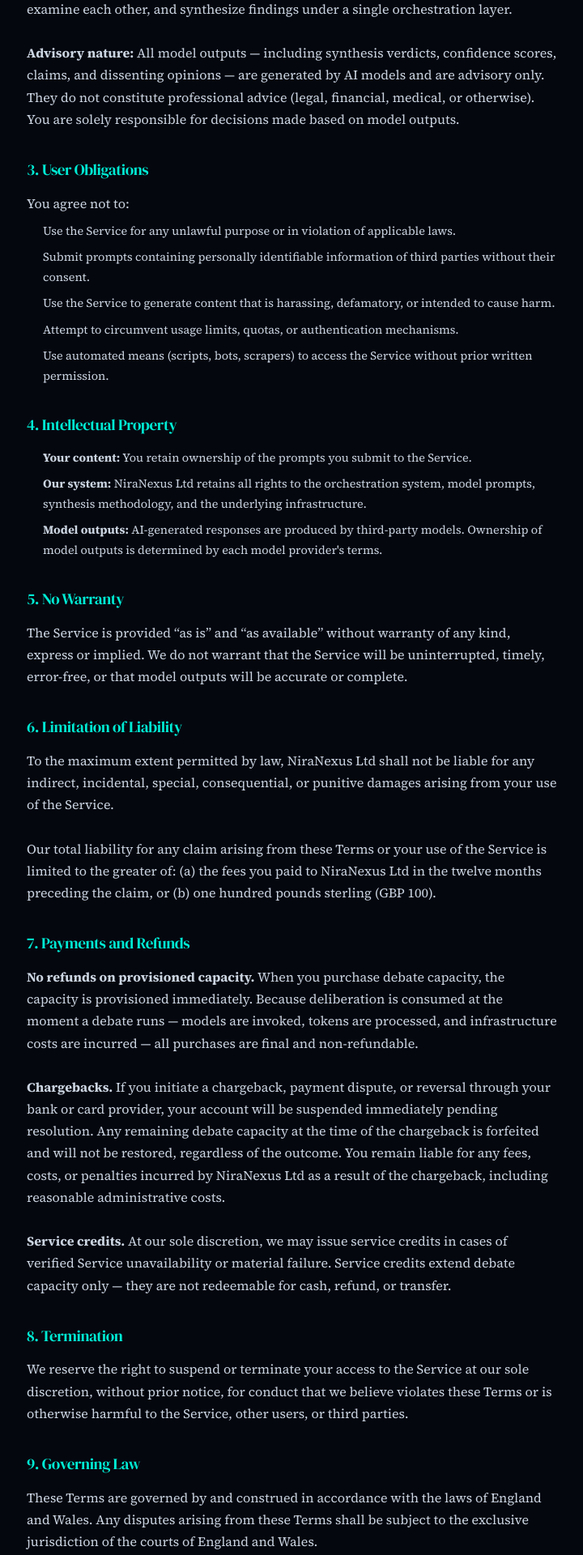
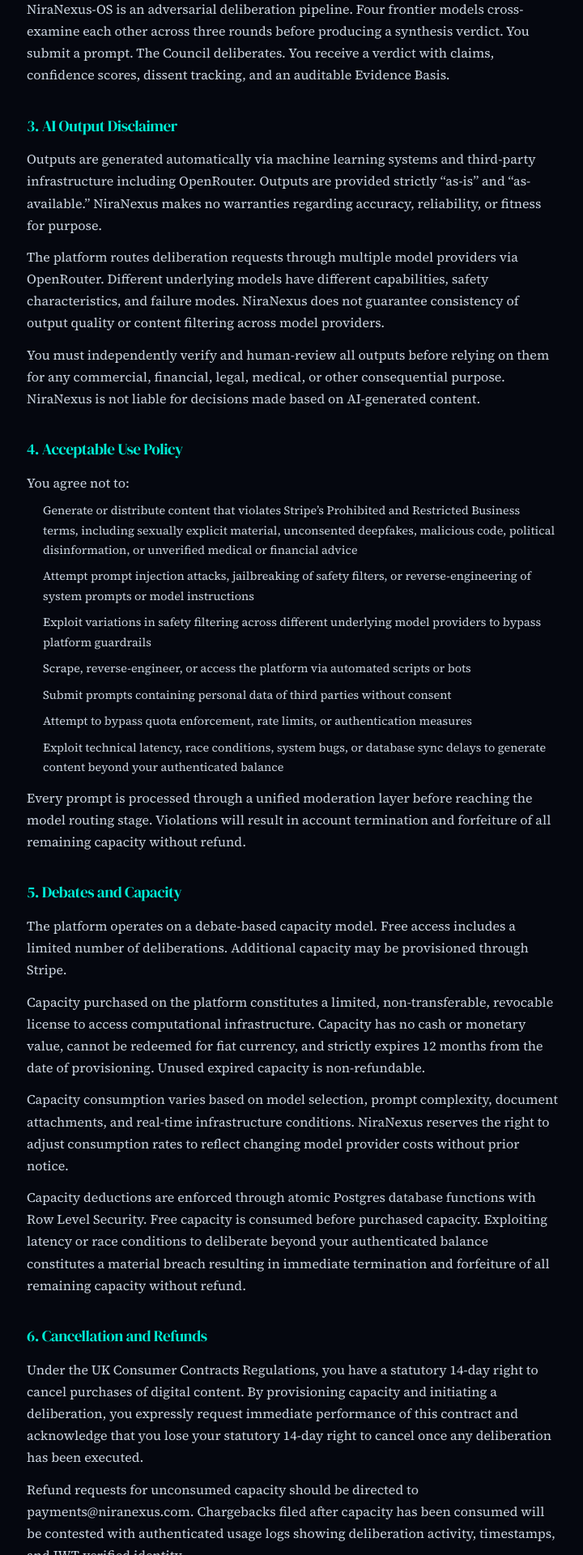
Before and after one commit to NiraNexus/niranexus-hero, a Next.js app: page /terms in a window 1280 px wide. Shown: the part 500-2420 px from the top of the page at 81% size, without its empty margins (279-999 px from the left). Built offline with nearby package versions, Linux system fonts and the light colour scheme.

Commit message:
legal: rewrite Privacy Policy + Terms of Service (UK GDPR, OpenRouter, Stripe compliance) + footer sync

```diff
--- a/src/app/privacy/page.tsx
+++ b/src/app/privacy/page.tsx
@@ -1,5 +1,4 @@
 import type { Metadata } from 'next';
-import { ScrollToTop } from '@/components/ScrollToTop';
 
 export const metadata: Metadata = {
   title: 'Privacy Policy — NiraNexus',
@@ -8,73 +7,98 @@ export const metadata: Metadata = {
 
 export default function PrivacyPage() {
   return (
-    <main style={{ backgroundColor: '#05070f', color: '#cbd5e1', minHeight: '100vh', fontFamily: 'var(--font-body)', padding: '4rem 2rem', maxWidth: 720, margin: '0 auto', lineHeight: 1.7 }}>
+    <main style={{ backgroundColor: '#05070f', color: '#cbd5e1', minHeight: '100vh', fontFamily: 'var(--font-body)', padding: '4rem 2rem 6rem', maxWidth: 720, margin: '0 auto', lineHeight: 1.7 }}>
       <p style={{ fontFamily: 'var(--font-mono)', fontSize: '0.7rem', marginBottom: '2rem' }}>
         <a href="/" style={{ color: '#00ebd4', textDecoration: 'none' }} className="hover:underline">&larr; NiraNexus home</a>
       </p>
       <h1 style={{ fontFamily: 'var(--font-display)', fontSize: '2rem', color: '#ffffff', marginBottom: '0.5rem' }}>Privacy Policy</h1>
-      <p style={{ color: '#94a3b8', fontSize: '0.85rem', marginBottom: '2.5rem' }}>Last updated: 1 July 2026</p>
+      <p style={{ color: '#94a3b8', fontSize: '0.85rem', marginBottom: '2.5rem' }}>Last updated: 15 July 2026</p>
 
-      <Section heading="1. Who We Are">
-        NiraNexus Ltd is a company registered in England and Wales. We operate the Model Council — a multi-model AI deliberation infrastructure service — at model-council.niranexus.com.
-      </Section>
-      <Section heading="Contact">
-        For privacy matters, contact: legal@niranexus.com.
+      <Section heading="1. Data Controller">
+        NiraNexus Ltd acts as the Data Controller for your personal data. We operate the NiraNexus-OS infrastructure — including the Model Council adversarial deliberation engine, the NiraNexus Log, Telegram integration, and associated components — at niranexus.com and its subdomains.
       </Section>
 
       <Section heading="2. Data We Collect">
         <List items={[
-          '<strong>Authentication data:</strong> Your email address, provided when you sign in via Google OAuth or email magic link.',
-          '<strong>OAuth profile data:</strong> If you sign in with Google, we receive your name, email address, and profile avatar from Google.',
-          '<strong>Debate data:</strong> The prompts you submit, the model responses generated, and the synthesis verdicts produced by the Model Council.',
-          '<strong>Session data:</strong> A session cookie is set by Supabase Auth to maintain your authenticated state.',
+          '<strong>Sign-in:</strong> When you authenticate via Google OAuth, we receive your email address and name from Google.',
+          '<strong>Deliberations:</strong> When you submit a prompt for deliberation, we store the prompt, the model responses, and the synthesis verdict to support the Records panel and public evidence layer.',
+          '<strong>Documents:</strong> When you upload a PDF for deliberation, we extract the text content in-memory and store it alongside your deliberation record in Supabase Storage. The original binary file is deleted after processing.',
+          '<strong>Telegram:</strong> When you link a Telegram account, we store your Telegram chat identifier.',
+          '<strong>Payments:</strong> Stripe processes all payments. We never receive or store your card number or payment details.',
         ]} />
       </Section>
 
       <Section heading="3. How We Use Your Data">
         <List items={[
-          '<strong>Authentication:</strong> Your email and OAuth data are used solely to authenticate you and maintain your session.',
-          '<strong>Service operation:</strong> Debate prompts and responses are stored to provide the deliberation service and display your history.',
-          '<strong>No training:</strong> Your prompts and debate data are never used to train AI models.',
-          '<strong>No sale:</strong> We do not sell, rent, or share your data with third parties for marketing or any other purpose.',
+          '<strong>Authentication:</strong> Your email verifies your identity and enforces quota limits on API requests.',
+          '<strong>Deliberation history:</strong> Your deliberation records enable past deliberation recall in the Records panel and generate shareable public evidence URLs.',
+          '<strong>Infrastructure security:</strong> Minimal analytics are processed to detect abuse and maintain infrastructure stability.',
+          'We do not sell, share, or monetize your data with any third party beyond the infrastructure subprocessors listed in Section 4.',
         ]} />
       </Section>
 
-      <Section heading="4. Data Processors">
-        We use the following third-party services to operate the Model Council:
+      <Section heading="4. Infrastructure Subprocessors">
+        These processors are required to operate the NiraNexus-OS pipeline:
         <List items={[
-          '<strong>Supabase:</strong> Database and authentication provider. Your data is stored in Supabase\'s EU-hosted infrastructure.',
-          '<strong>OpenRouter:</strong> Model inference provider. Your prompts are transmitted to frontier AI models via OpenRouter\'s API for the duration of each debate round.',
-          '<strong>Google:</strong> OAuth identity provider. If you sign in with Google, Google processes your authentication request under their own privacy policy.',
+          '<strong>Supabase, Inc.</strong> — database, authentication, and Row Level Security',
+          '<strong>Vercel, Inc.</strong> — hosting and edge function execution',
+          '<strong>Stripe Payments Europe Ltd</strong> — payment processing',
+          '<strong>OpenRouter (Miras Cloud LLC)</strong> — AI model API routing. Prompts submitted through the deliberation pipeline pass through OpenRouter to downstream model providers, selected dynamically based on availability and routing logic.',
+          '<strong>Google LLC</strong> — OAuth 2.0 identity verification',
+          '<strong>Telegram Messenger Inc.</strong> — bot integration (optional, user-initiated)',
+        ]} />
+        <p style={{ marginTop: '1rem' }}>
+          Your prompts and generated outputs are processed via enterprise developer API pathways, including OpenRouter&rsquo;s zero-retention routes. We do not use your proprietary inputs or outputs to train, tune, or optimize internal models or third-party foundational models without your explicit, opt-in consent.
+        </p>
+        <p style={{ marginTop: '0.5rem' }}>
+          Each processor has entered into a Data Processing Agreement with NiraNexus Ltd. International data transfers are secured under Standard Contractual Clauses.
+        </p>
+      </Section>
+
+      <Section heading="5. Cookies">
+        NiraNexus-OS uses minimal cookies. Google OAuth sets session cookies for authentication. Vercel Analytics sets a privacy-focused analytics cookie that does not track individuals across sites. We do not use advertising, tracking, or third-party marketing cookies.
+      </Section>
+
+      <Section heading="6. Public Deliberation Records">
+        Every deliberation produces a shareable public URL at model-council.niranexus.com/debate/[id]. By submitting a prompt, you acknowledge that the resulting deliberation record — including your prompt, model responses, and synthesis verdict — may be made publicly accessible through this evidence layer. The record does not display your email, name, or personal identifiers.
+      </Section>
+
+      <Section heading="7. Data Retention and Deletion">
+        Deliberation records are retained to support the public evidence layer and historical audit capability. You may request deletion of your account and associated data by emailing privacy@niranexus.com. Deletion cascades through Supabase to remove your profile, JWT metadata, prompt history, and deliberation records. Responses from AI models that form part of a shared public deliberation record may persist in anonymized form.
+      </Section>
+
+      <Section heading="8. Data Breach Notification">
+        In the event of a personal data breach, we will notify the UK Information Commissioner&rsquo;s Office within 72 hours of becoming aware of the breach. Affected users will be notified without undue delay if the breach is likely to result in high risk to their rights and freedoms.
+      </Section>
+
+      <Section heading="9. Your Rights Under UK GDPR">
+        You have the right to access, rectify, erase, restrict processing, and port your personal data. You have the right to object to processing based on legitimate interests. To exercise any of these rights, contact privacy@niranexus.com. We respond within 30 days. You may also lodge a complaint with the UK Information Commissioner&rsquo;s Office.
+      </Section>
+
+      <Section heading="10. Lawful Basis for Processing">
+        <List items={[
+          '<strong>Authenticated participants:</strong> contractual necessity — your email is required to provide the deliberation service and enforce quota limits.',
+          '<strong>Visitors:</strong> legitimate interest — minimal analytics are processed for infrastructure security and abuse detection.',
         ]} />
       </Section>
 
-      <Section heading="5. Cookies">
-        The Model Council uses exactly one cookie: a session cookie set by Supabase Auth. This cookie is strictly necessary for authentication — without it, you cannot remain signed in.
-        <br /><br />
-        We do not use analytics cookies, tracking cookies, or any third-party cookies. The session cookie expires when you close your browser.
+      <Section heading="11. Age Restriction">
+        NiraNexus-OS is not intended for individuals under the age of 18. We do not knowingly collect personal data from anyone under 18. If you believe a minor has provided us with personal data, contact privacy@niranexus.com and we will delete it immediately.
       </Section>
 
-      <Section heading="6. Your Rights">
-        Under UK GDPR, you have the right to:
-        <List items={[
-          '<strong>Access:</strong> Request a copy of the personal data we hold about you.',
-          '<strong>Rectification:</strong> Correct any inaccurate or incomplete data.',
-          '<strong>Erasure:</strong> Request deletion of your account and all associated data.',
-          '<strong>Portability:</strong> Receive your data in a structured, machine-readable format.',
-        ]} />
-        To exercise any of these rights, email legal@niranexus.com. We respond within 30 days.
+      <Section heading="12. Security">
+        Row Level Security is enforced on every Supabase table. All database queries are scoped to the authenticated participant. JWT tokens are verified on every API request. Transport-layer encryption is applied throughout the infrastructure. Prompt content is stored in a hardened backend, not logged to third-party analytics.
       </Section>
 
-      <Section heading="7. Data Retention">
-        Your debate history, prompts, and model responses are retained for as long as your account exists. When you delete your account, all associated data is permanently deleted from our systems. Session cookies expire when you close your browser.
+      <Section heading="13. Changes to This Policy">
+        We may update this Privacy Policy from time to time. Material changes will be communicated via email to registered participants and reflected in the &ldquo;Last updated&rdquo; date on this page.
       </Section>
 
-      <Section heading="8. Changes to This Policy">
-        If this policy changes, the updated version is posted to this page with a new effective date. We do not send email notifications for policy updates.
+      <Section heading="Contact">
+        privacy@niranexus.com<br />
+        support@niranexus.com
+        <p style={{ marginTop: '1rem', color: '#64748b', fontSize: '0.8rem' }}>NiraNexus Ltd — Registered in England and Wales</p>
       </Section>
-
-      <ScrollToTop />
     </main>
   );
 }
--- a/src/app/terms/page.tsx
+++ b/src/app/terms/page.tsx
@@ -1,76 +1,114 @@
 import type { Metadata } from 'next';
-import { ScrollToTop } from '@/components/ScrollToTop';
 
 export const metadata: Metadata = {
   title: 'Terms of Service — NiraNexus',
-  description: 'Terms governing use of NiraNexus deliberative AI infrastructure services.',
+  description: 'Terms governing the use of NiraNexus-OS infrastructure, including the Model Council adversarial deliberation engine.',
 };
 
 export default function TermsPage() {
   return (
-    <main style={{ backgroundColor: '#05070f', color: '#cbd5e1', minHeight: '100vh', fontFamily: 'var(--font-body)', padding: '4rem 2rem', maxWidth: 720, margin: '0 auto', lineHeight: 1.7 }}>
+    <main style={{ backgroundColor: '#05070f', color: '#cbd5e1', minHeight: '100vh', fontFamily: 'var(--font-body)', padding: '4rem 2rem 6rem', maxWidth: 720, margin: '0 auto', lineHeight: 1.7 }}>
       <p style={{ fontFamily: 'var(--font-mono)', fontSize: '0.7rem', marginBottom: '2rem' }}>
         <a href="/" style={{ color: '#00ebd4', textDecoration: 'none' }} className="hover:underline">&larr; NiraNexus home</a>
       </p>
       <h1 style={{ fontFamily: 'var(--font-display)', fontSize: '2rem', color: '#ffffff', marginBottom: '0.5rem' }}>Terms of Service</h1>
-      <p style={{ color: '#94a3b8', fontSize: '0.85rem', marginBottom: '2.5rem' }}>Effective date: 1 July 2026</p>
+      <p style={{ color: '#94a3b8', fontSize: '0.85rem', marginBottom: '2.5rem' }}>Last updated: 15 July 2026</p>
 
-      <Section heading="1. Acceptance of Terms">
-        By accessing or using NiraNexus services, including the Model Council at model-council.niranexus.com, you agree to be bound by these Terms of Service. If you do not agree, do not use the Service.
+      <Section heading="1. Agreement">
+        These terms govern your use of the NiraNexus-OS infrastructure operated by NiraNexus Ltd (&ldquo;NiraNexus,&rdquo; &ldquo;we,&rdquo; &ldquo;us&rdquo;), a company registered in England and Wales. By accessing or using NiraNexus-OS — including the Model Council adversarial deliberation engine, the NiraNexus Log, Telegram bot integration, and all associated components — you agree to these terms.
       </Section>
 
-      <Section heading="2. Service Description">
-        NiraNexus provides deliberative AI infrastructure. The Model Council is a multi-model deliberation engine where frontier language models debate propositions, cross-examine each other, and synthesize findings under a single orchestration layer.
-        <br /><br />
-        <strong>Advisory nature:</strong> All model outputs — including synthesis verdicts, confidence scores, claims, and dissenting opinions — are generated by AI models and are advisory only. They do not constitute professional advice (legal, financial, medical, or otherwise). You are solely responsible for decisions made based on model outputs.
+      <Section heading="2. The Deliberation Pipeline">
+        NiraNexus-OS is an adversarial deliberation pipeline. Four frontier models cross-examine each other across three rounds before producing a synthesis verdict. You submit a prompt. The Council deliberates. You receive a verdict with claims, confidence scores, dissent tracking, and an auditable Evidence Basis.
       </Section>
 
-      <Section heading="3. User Obligations">
+      <Section heading="3. AI Output Disclaimer">
+        <p>
+          Outputs are generated automatically via machine learning systems and third-party infrastructure including OpenRouter. Outputs are provided strictly &ldquo;as-is&rdquo; and &ldquo;as-available.&rdquo; NiraNexus makes no warranties regarding accuracy, reliability, or fitness for purpose.
+        </p>
+        <p style={{ marginTop: '0.75rem' }}>
+          The platform routes deliberation requests through multiple model providers via OpenRouter. Different underlying models have different capabilities, safety characteristics, and failure modes. NiraNexus does not guarantee consistency of output quality or content filtering across model providers.
+        </p>
+        <p style={{ marginTop: '0.75rem' }}>
+          You must independently verify and human-review all outputs before relying on them for any commercial, financial, legal, medical, or other consequential purpose. NiraNexus is not liable for decisions made based on AI-generated content.
+        </p>
+      </Section>
+
+      <Section heading="4. Acceptable Use Policy">
         You agree not to:
         <List items={[
-          'Use the Service for any unlawful purpose or in violation of applicable laws.',
-          'Submit prompts containing personally identifiable information of third parties without their consent.',
-          'Use the Service to generate content that is harassing, defamatory, or intended to cause harm.',
-          'Attempt to circumvent usage limits, quotas, or authentication mechanisms.',
-          'Use automated means (scripts, bots, scrapers) to access the Service without prior written permission.',
+          'Generate or distribute content that violates Stripe&rsquo;s Prohibited and Restricted Business terms, including sexually explicit material, unconsented deepfakes, malicious code, political disinformation, or unverified medical or financial advice',
+          'Attempt prompt injection attacks, jailbreaking of safety filters, or reverse-engineering of system prompts or model instructions',
+          'Exploit variations in safety filtering across different underlying model providers to bypass platform guardrails',
+          'Scrape, reverse-engineer, or access the platform via automated scripts or bots',
+          'Submit prompts containing personal data of third parties without consent',
+          'Attempt to bypass quota enforcement, rate limits, or authentication measures',
+          'Exploit technical latency, race conditions, system bugs, or database sync delays to generate content beyond your authenticated balance',
         ]} />
+        <p style={{ marginTop: '0.75rem' }}>
+          Every prompt is processed through a unified moderation layer before reaching the model routing stage. Violations will result in account termination and forfeiture of all remaining capacity without refund.
+        </p>
       </Section>
 
-      <Section heading="4. Intellectual Property">
-        <List items={[
-          '<strong>Your content:</strong> You retain ownership of the prompts you submit to the Service.',
-          '<strong>Our system:</strong> NiraNexus Ltd retains all rights to the orchestration system, model prompts, synthesis methodology, and the underlying infrastructure.',
-          '<strong>Model outputs:</strong> AI-generated responses are produced by third-party models. Ownership of model outputs is determined by each model provider\'s terms.',
-        ]} />
+      <Section heading="5. Debates and Capacity">
+        <p>
+          The platform operates on a debate-based capacity model. Free access includes a limited number of deliberations. Additional capacity may be provisioned through Stripe.
+        </p>
+        <p style={{ marginTop: '0.75rem' }}>
+          Capacity purchased on the platform constitutes a limited, non-transferable, revocable license to access computational infrastructure. Capacity has no cash or monetary value, cannot be redeemed for fiat currency, and strictly expires 12 months from the date of provisioning. Unused expired capacity is non-refundable.
+        </p>
+        <p style={{ marginTop: '0.75rem' }}>
+          Capacity consumption varies based on model selection, prompt complexity, document attachments, and real-time infrastructure conditions. NiraNexus reserves the right to adjust consumption rates to reflect changing model provider costs without prior notice.
+        </p>
+        <p style={{ marginTop: '0.75rem' }}>
+          Capacity deductions are enforced through atomic Postgres database functions with Row Level Security. Free capacity is consumed before purchased capacity. Exploiting latency or race conditions to deliberate beyond your authenticated balance constitutes a material breach resulting in immediate termination and forfeiture of all remaining capacity without refund.
+        </p>
       </Section>
 
-      <Section heading="5. No Warranty">
-        The Service is provided &ldquo;as is&rdquo; and &ldquo;as available&rdquo; without warranty of any kind, express or implied. We do not warrant that the Service will be uninterrupted, timely, error-free, or that model outputs will be accurate or complete.
+      <Section heading="6. Cancellation and Refunds">
+        <p>
+          Under the UK Consumer Contracts Regulations, you have a statutory 14-day right to cancel purchases of digital content. By provisioning capacity and initiating a deliberation, you expressly request immediate performance of this contract and acknowledge that you lose your statutory 14-day right to cancel once any deliberation has been executed.
+        </p>
+        <p style={{ marginTop: '0.75rem' }}>
+          Refund requests for unconsumed capacity should be directed to payments@niranexus.com. Chargebacks filed after capacity has been consumed will be contested with authenticated usage logs showing deliberation activity, timestamps, and JWT-verified identity.
+        </p>
       </Section>
 
-      <Section heading="6. Limitation of Liability">
-        To the maximum extent permitted by law, NiraNexus Ltd shall not be liable for any indirect, incidental, special, consequential, or punitive damages arising from your use of the Service.
-        <br /><br />
-        Our total liability for any claim arising from these Terms or your use of the Service is limited to the greater of: (a) the fees you paid to NiraNexus Ltd in the twelve months preceding the claim, or (b) one hundred pounds sterling (GBP 100).
+      <Section heading="7. Intellectual Property">
+        You retain ownership of the prompts you submit. You retain ownership of the synthesis verdicts generated from your prompts, subject to the AI output disclaimer above. NiraNexus retains all rights to the orchestration pipeline, model prompts, synthesis methodology, and underlying infrastructure code. NiraNexus does not claim ownership of the outputs of third-party AI models accessed through the platform.
       </Section>
 
-      <Section heading="7. Payments and Refunds">
-        <strong>No refunds on provisioned capacity.</strong> When you purchase debate capacity, the capacity is provisioned immediately. Because deliberation is consumed at the moment a debate runs — models are invoked, tokens are processed, and infrastructure costs are incurred — all purchases are final and non-refundable.
-        <br /><br />
-        <strong>Chargebacks.</strong> If you initiate a chargeback, payment dispute, or reversal through your bank or card provider, your account will be suspended immediately pending resolution. Any remaining debate capacity at the time of the chargeback is forfeited and will not be restored, regardless of the outcome. You remain liable for any fees, costs, or penalties incurred by NiraNexus Ltd as a result of the chargeback, including reasonable administrative costs.
-        <br /><br />
-        <strong>Service credits.</strong> At our sole discretion, we may issue service credits in cases of verified Service unavailability or material failure. Service credits extend debate capacity only — they are not redeemable for cash, refund, or transfer.
+      <Section heading="8. Liability">
+        <p>
+          To the maximum extent permitted by English law, NiraNexus Ltd&rsquo;s total liability for any claim arising out of these Terms or the use of the infrastructure shall be strictly limited to the lesser of &pound;100 or the total amount paid by you to NiraNexus in the 12 months preceding the claim.
+        </p>
+        <p style={{ marginTop: '0.75rem' }}>
+          We are not liable for indirect, consequential, or incidental damages including lost profits, business interruption, or data loss. We are not liable for service interruptions, degraded performance, or unavailability caused by upstream infrastructure providers including OpenRouter rate limiting, downstream model provider outages, API key exhaustion, or model deprecation. These events do not entitle users to refunds, compensation, or damages.
+        </p>
       </Section>
 
-      <Section heading="8. Termination">
-        We reserve the right to suspend or terminate your access to the Service at our sole discretion, without prior notice, for conduct that we believe violates these Terms or is otherwise harmful to the Service, other users, or third parties.
+      <Section heading="9. Third-Party Platforms">
+        The NiraNexus Telegram bot operates on Telegram Messenger Inc.&rsquo;s platform. Use of the bot is additionally subject to Telegram&rsquo;s Terms of Service and Privacy Policy. NiraNexus is not responsible for Telegram&rsquo;s platform availability, data handling, or content policies.
       </Section>
 
-      <Section heading="9. Governing Law">
-        These Terms are governed by and construed in accordance with the laws of England and Wales. Any disputes arising from these Terms shall be subject to the exclusive jurisdiction of the courts of England and Wales.
+      <Section heading="10. Changes to These Terms">
+        We may update these Terms from time to time. Material changes will be communicated via email to registered participants and reflected in the &ldquo;Last updated&rdquo; date on this page. Continued use of NiraNexus-OS after changes take effect constitutes acceptance of the updated Terms.
       </Section>
 
-      <ScrollToTop />
+      <Section heading="11. Severability">
+        If any provision of these Terms is found to be unenforceable or invalid by a court of competent jurisdiction, that provision shall be limited or eliminated to the minimum extent necessary, and the remaining provisions shall remain in full force and effect.
+      </Section>
+
+      <Section heading="12. Governing Law">
+        These Terms, and any dispute arising from them, shall be governed exclusively by the laws of England and Wales. Both parties agree to submit to the exclusive jurisdiction of the courts of England and Wales.
+      </Section>
+
+      <Section heading="Contact">
+        legal@niranexus.com<br />
+        payments@niranexus.com<br />
+        support@niranexus.com
+        <p style={{ marginTop: '1rem', color: '#64748b', fontSize: '0.8rem' }}>NiraNexus Ltd — Registered in England and Wales</p>
+      </Section>
     </main>
   );
 }
```
Also changed, not shown: src/components/NiraNexusFooter.tsx (+4 -4 lines).
